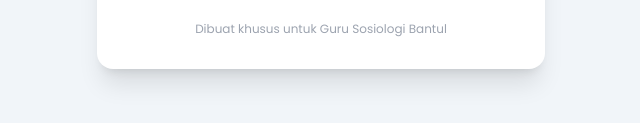
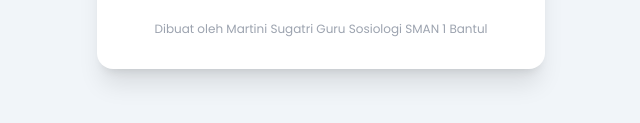
Before and after one commit to martinisugatri73-coder/gamesosiologi, a plain HTML site: page index.html in a window 1280 px wide. Shown: the part 471-594 px from the top of the page, 319-959 px from the left. Drawn offline with nearby package versions, Linux system fonts and the light colour scheme.

```diff
--- a/index.html
+++ b/index.html
@@ -101,7 +101,7 @@
                 <button onclick="setPlayers(4)" class="px-6 py-3 bg-indigo-100 hover:bg-indigo-600 hover:text-white rounded-lg transition font-bold text-xl">4</button>
             </div>
         </div>
-        <p class="text-xs text-gray-400">Dibuat khusus untuk Guru Sosiologi Bantul</p>
+        <p class="text-xs text-gray-400">Dibuat oleh Martini Sugatri Guru Sosiologi SMAN 1 Bantul</p>
     </div>
 
     <!-- Game Screen -->
```
